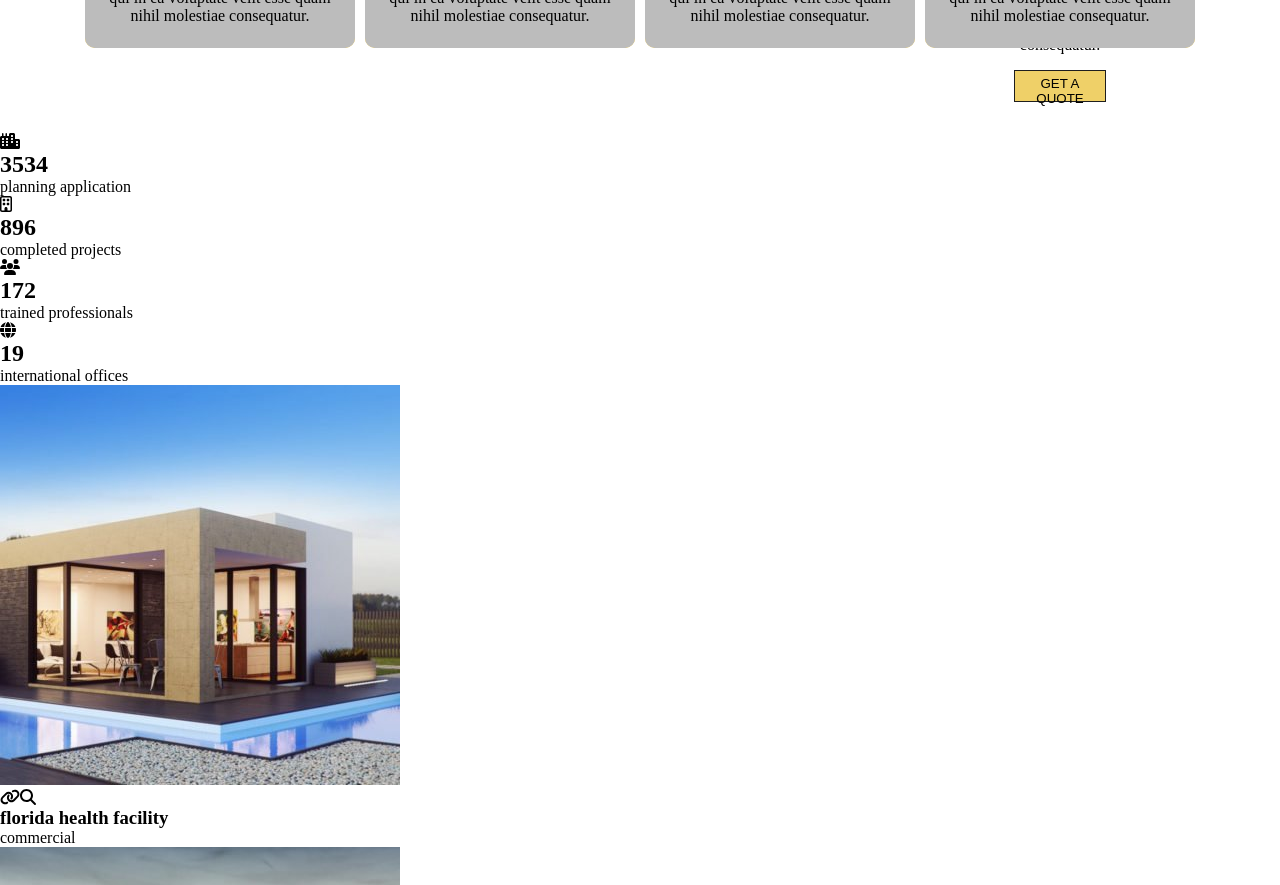
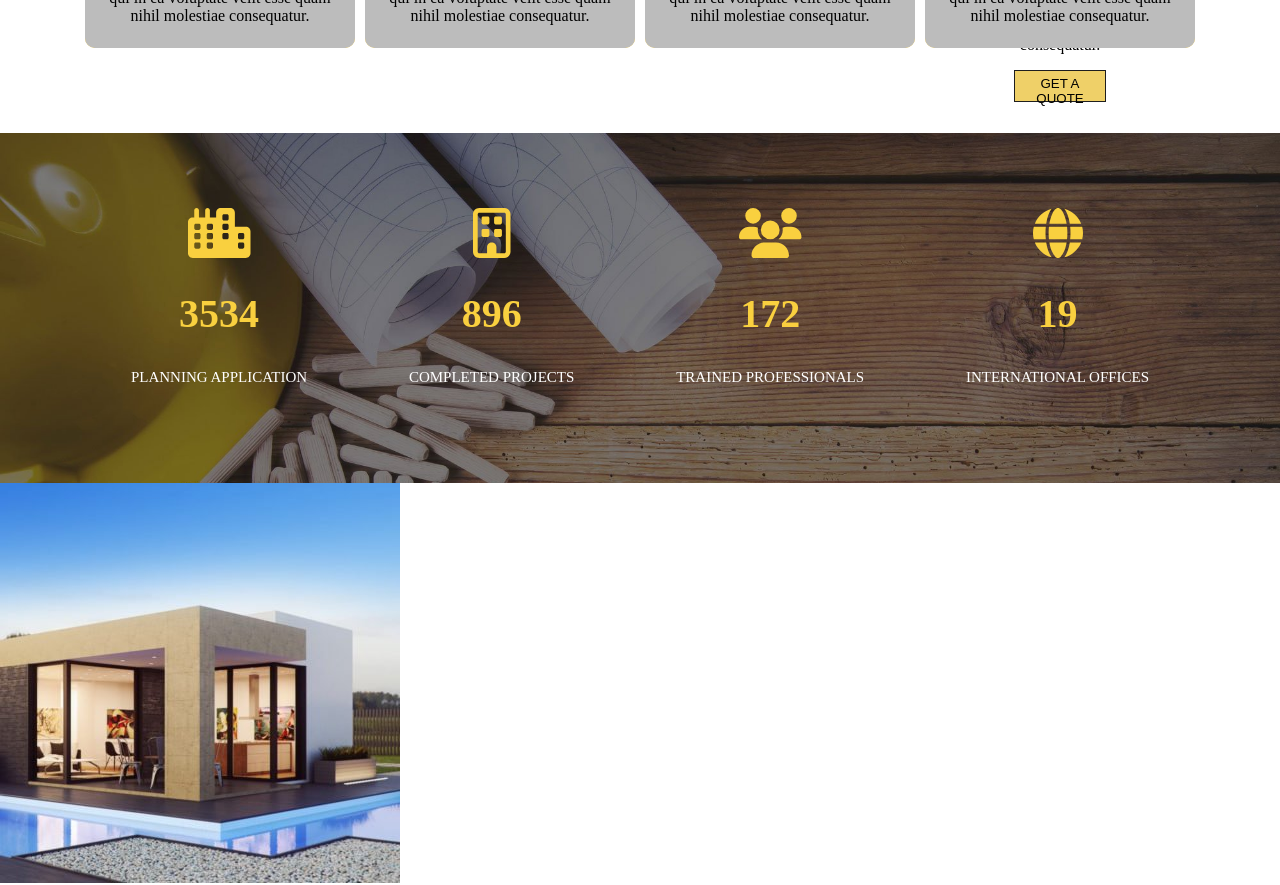
Before and after one commit to sirio95/proj-html-vuejs, a Vue app: page / in a window 1280 px wide. Shown: the part 1000-1885 px from the top of the page. Built offline with nearby package versions, Linux system fonts and the light colour scheme.

Commit message:
achievements style

```diff
--- a/src/components/header/HeaderHero.vue
+++ b/src/components/header/HeaderHero.vue
@@ -90,7 +90,7 @@
                                     color:#fff;
                                 }
                         }
-            }
+                }
             }
 
     }
--- a/src/components/main/ModernConstruction.vue
+++ b/src/components/main/ModernConstruction.vue
@@ -85,9 +85,9 @@
         </div>
     </section>
 
-    <section class="achievements">
+    <section id="achievements">
         <ul>
-            <li v-for="(element, index) in achievements" :key="index">
+            <li v-for="(element, index) in achievements" :key="index" class="achievement">
                 <font-awesome-icon :icon="element.icon" class="achievements_icon" />
                 <h2>{{ element.number }}</h2>
                 <p>{{ element.name }}</p>
@@ -203,4 +203,36 @@
 
     }
 
+    #achievements{
+        width: 100%;
+        height: 350px;
+        background-image: url(/img/home-244125289.jpg);
+        background-size:cover;
+        background-repeat: no-repeat;
+            ul{
+                display:flex;
+                justify-content: space-around;
+                padding:75px 5em;
+                    .achievement{
+                        list-style: none;
+                        text-align:center;
+                            .achievements_icon{
+                                font-size: 50px;
+                                color: #f9d03f;
+                                margin-bottom: 2rem;
+                            }
+                            h2{
+                                font-size: 40px;
+                                color: #f9d03f;
+                            }
+                            p{
+                                text-transform: uppercase;
+                                color: #fff;
+                                font-size: 15px;
+                                margin: 2rem auto;
+                            }
+                    }
+            }
+    }
+
 </style>
```
